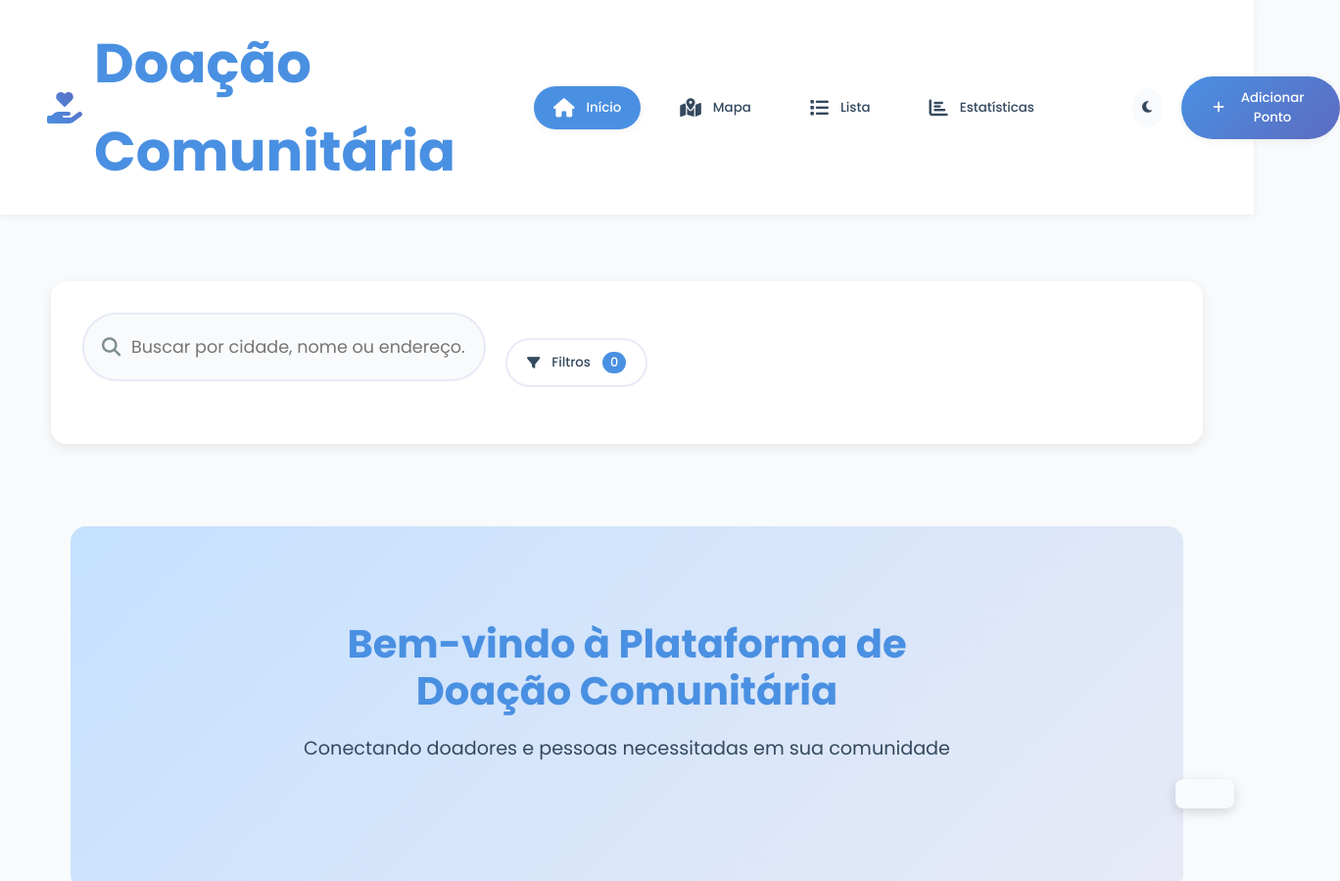
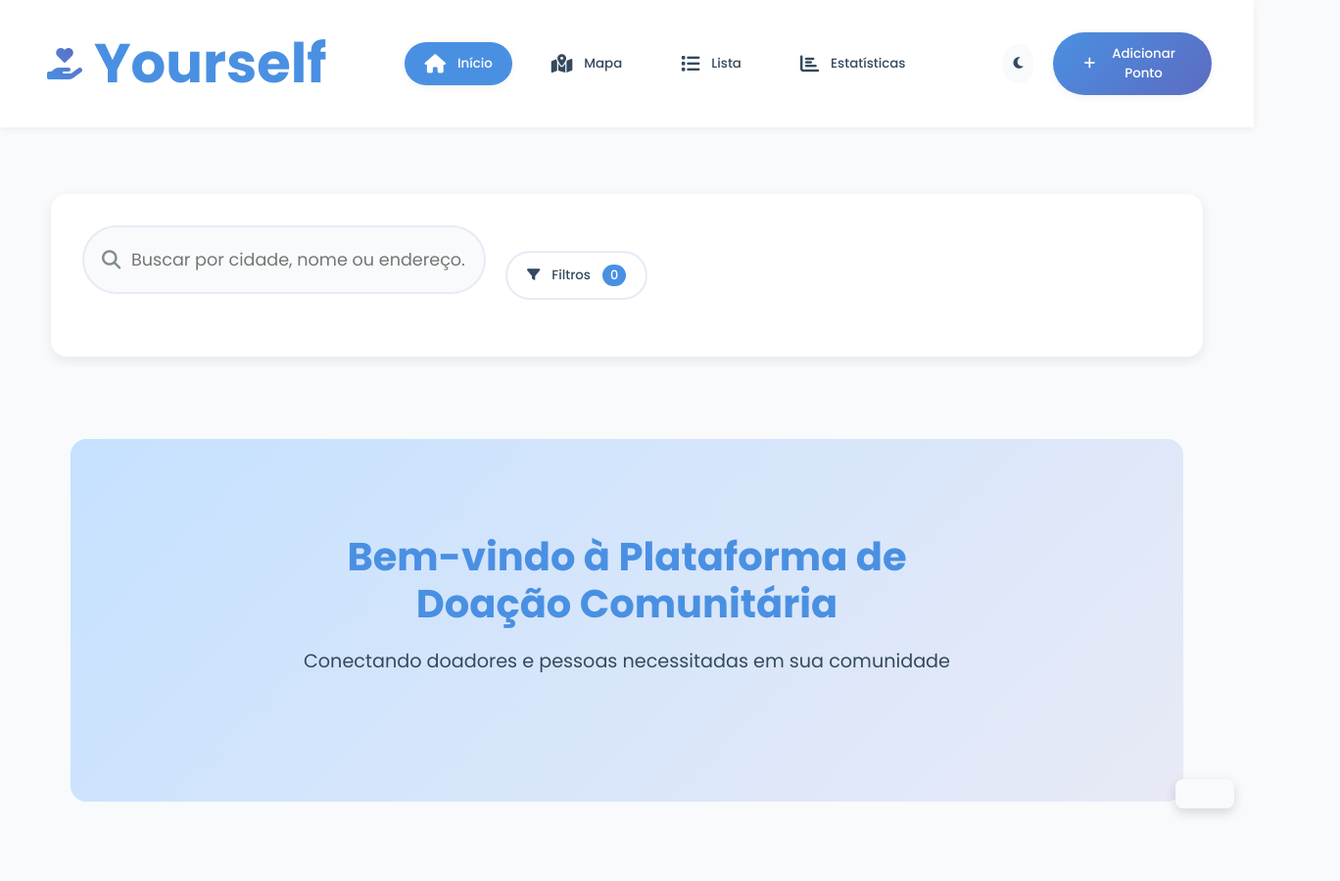
Before and after one commit to Jairfilhobonifacio/api-doacao-comunitaria, a website: page public/index.html in a window 1280 px wide. Shown: the top 899 px of the page at 98% size, 1368 px wide, since content can reach past the window. Drawn offline with nearby package versions, Linux system fonts and the light colour scheme; no server answers.

Commit message:
Nome escolhido kk

```diff
--- a/public/index.html
+++ b/public/index.html
@@ -4,7 +4,7 @@
 <head>
   <meta charset="UTF-8" />
   <meta name="viewport" content="width=device-width, initial-scale=1.0" />
-  <title>Pontos de Doação Comunitária</title>
+  <title>Yourself</title>
   <!-- Leaflet CSS e JS -->
   <link rel="stylesheet" href="https://unpkg.com/leaflet@1.7.1/dist/leaflet.css" />
   <script src="https://unpkg.com/leaflet@1.7.1/dist/leaflet.js"></script>
@@ -22,7 +22,7 @@
       <div class="header-content">
         <div class="logo">
           <i class="fas fa-hand-holding-heart"></i>
-          <h1>Doação Comunitária</h1>
+          <h1>Yourself</h1>
         </div>
         <nav class="main-nav">
           <button class="nav-btn active" data-view="inicio">
```
